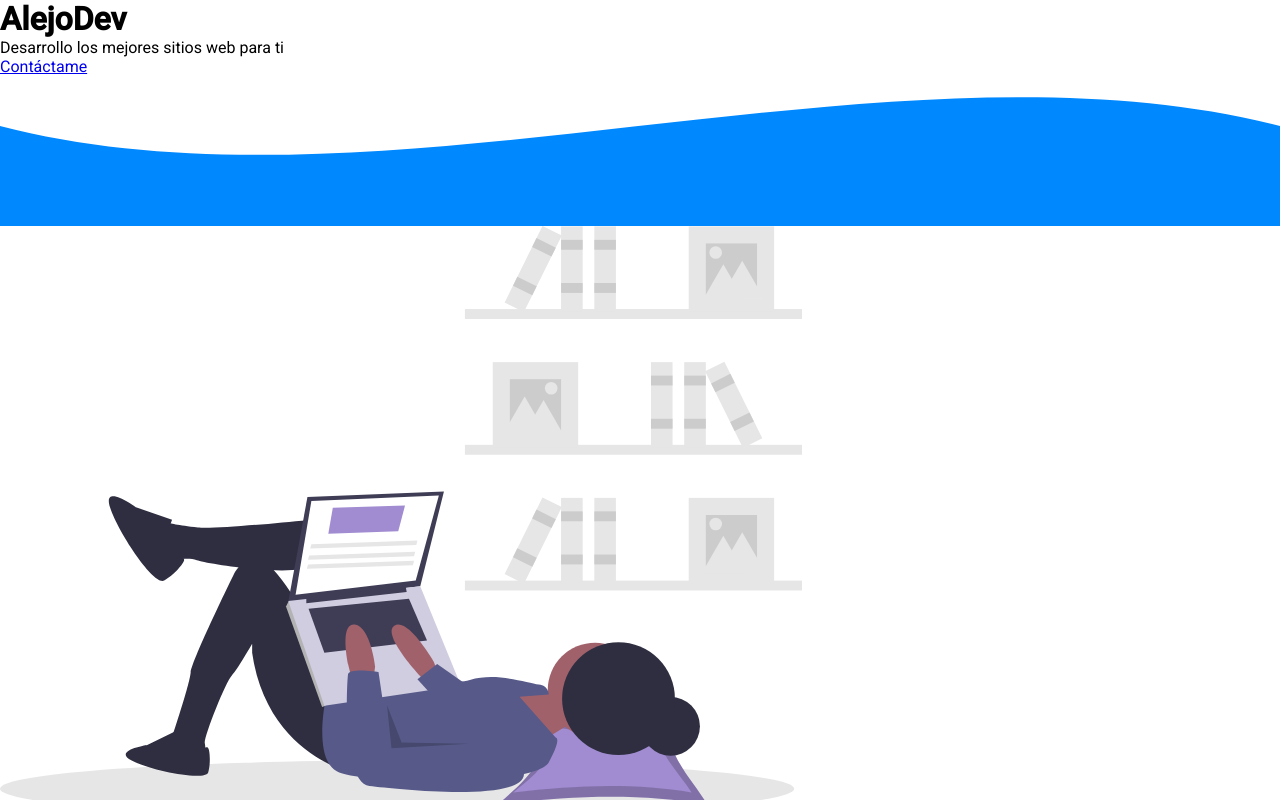
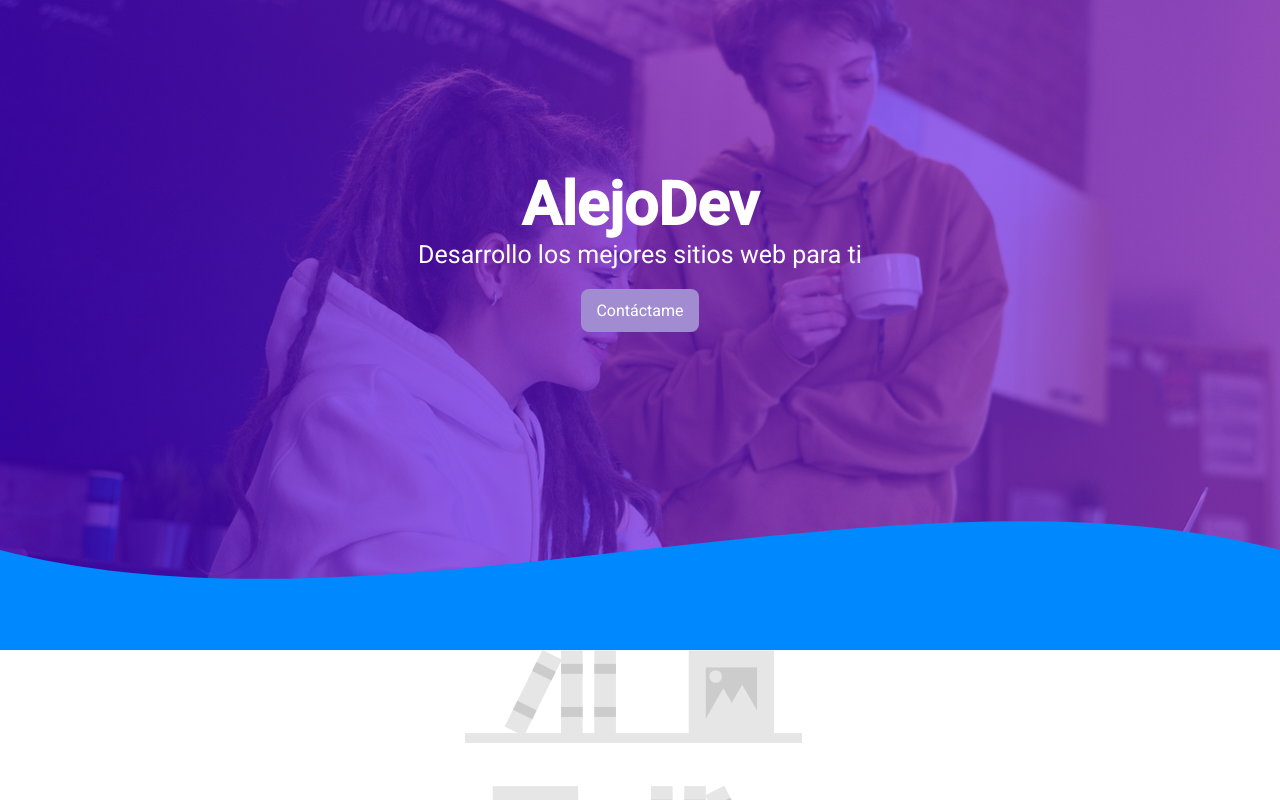
Before and after one commit to Alejandro04/personalWebsite-SImple, a plain HTML site: page index.html in a window 1280 px wide. Shown: the top 800 px of the page. Drawn offline with Linux system fonts and the light colour scheme.

Commit message:
wip header

```diff
--- a/styles.css
+++ b/styles.css
@@ -3,11 +3,51 @@
     padding: 0;
     box-sizing: border-box;
 }
-
 html{
     scroll-behavior: smooth;
 }
-
 body{
     font-family: 'Roboto', sans-serif;
 }
+.hero{
+    background: #8E2DE2;  /* fallback for old browsers */
+    background: -webkit-linear-gradient(to right, rgba(75, 0, 224, 0.658), rgba(141, 45, 226,0.658)), url("img/header.jpg");  /* Chrome 10-25, Safari 5.1-6 */
+    background: linear-gradient(to right, rgba(75, 0, 224, 0.658), rgba(141, 45, 226,0.658)), url("img/header.jpg"); /* W3C, IE 10+/ Edge, Firefox 16+, Chrome 26+, Opera 12+, Safari 7+ */
+    background-repeat: no-repeat;
+    background-size: cover;
+    background-position: center;
+    background-attachment: fixed;
+    position: relative;
+    overflow: hidden;
+    width: 100%;
+    height: 650px;
+}
+.texts-hero{
+    height: 500px;
+    color: #fff;
+    display: flex;
+    flex-direction: column;
+    justify-content: center;
+    align-items: center;
+}
+.texts-hero h1{
+    font-size: 60px;
+}
+.texts-hero p{
+    font-size: 25px;
+    margin-bottom: 20px;
+}
+.texts-hero a{
+    display: inline-block;
+    text-decoration: none;
+    padding: 12px 15px;
+    background: #a18cd1;
+    border-radius: 8px;
+    color: #fff;
+}
+.svg-hero{
+    position: absolute;
+    bottom: 0;
+    left: 0;
+    width: 100%;
+}
```
